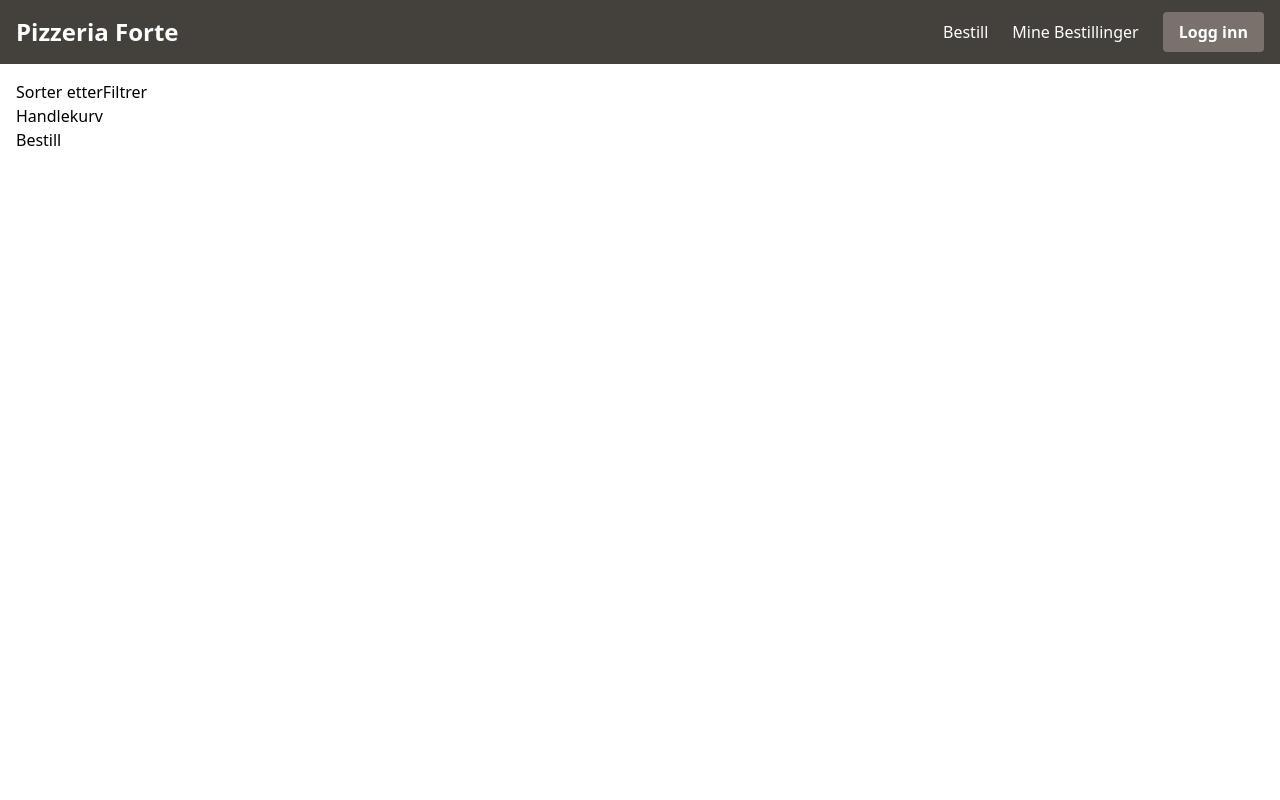
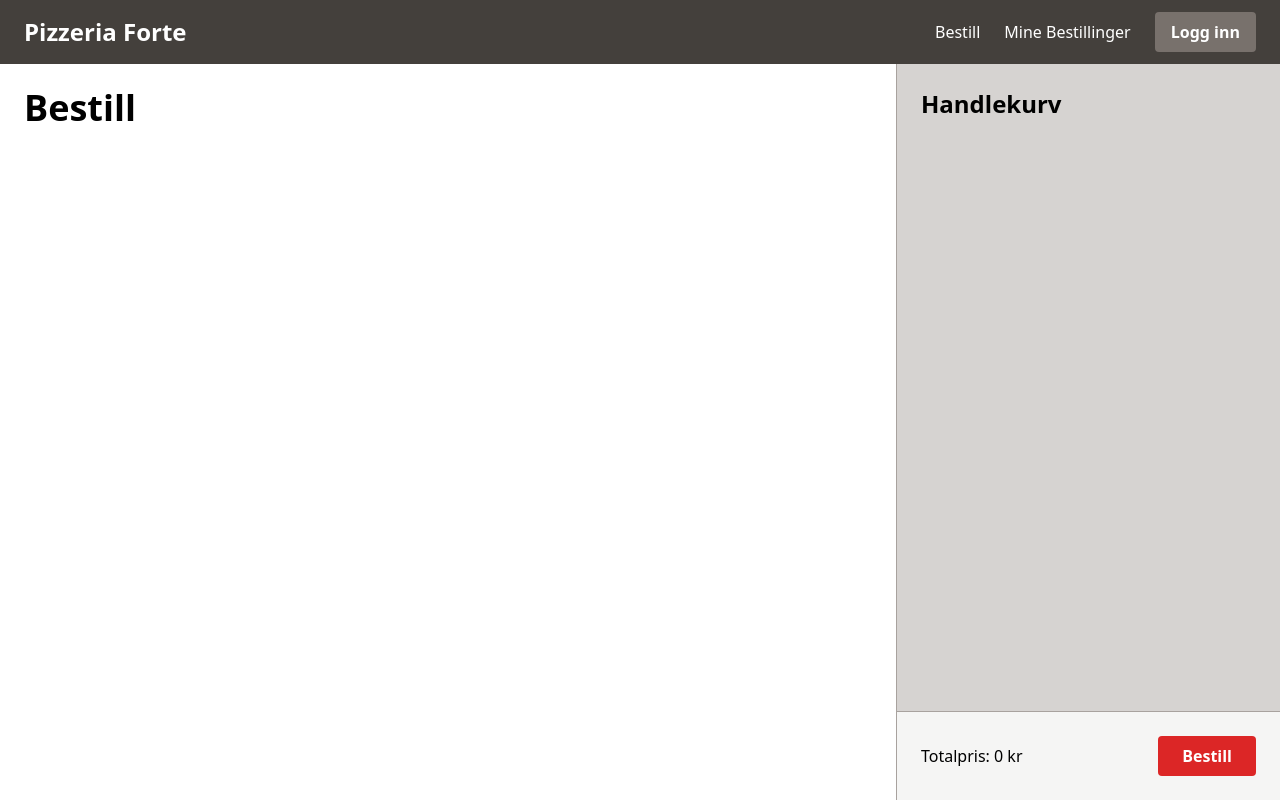
Before and after one commit to fortedigital/Developer-Academy-Frontend, a React (Create React App) app: page / in a window 1280 px wide. Built offline with nearby package versions, Linux system fonts and the light colour scheme.

Commit message:
Create shopping cart sidebar outline

```diff
--- a/src/components/Header.tsx
+++ b/src/components/Header.tsx
@@ -4,7 +4,7 @@ import { Link } from "react-router-dom";
 export default function Header() {
   return (
     <header className="bg-stone-700">
-      <div className="container mx-auto flex h-16 items-center gap-x-6 px-4 text-white">
+      <div className="mx-auto flex h-16 max-w-screen-2xl items-center gap-x-6 px-6 text-white">
         <h1 className="mr-auto text-center text-2xl font-bold">
           Pizzeria Forte
         </h1>
--- a/src/components/Layout.tsx
+++ b/src/components/Layout.tsx
@@ -7,9 +7,9 @@ type Props = {
 
 export default function Layout({ children }: Props) {
   return (
-    <div className="h-screen bg-white">
+    <div className="flex h-screen flex-col bg-white">
       <Header />
-      <div className="container mx-auto px-4 py-4">{children}</div>
+      <div className="grow">{children}</div>
     </div>
   );
 }
--- a/src/pages/NewOrder.tsx
+++ b/src/pages/NewOrder.tsx
@@ -1,4 +1,6 @@
 import React, { useState } from "react";
+
+import Heading from "../components/Heading";
 import { IPizza } from "../interfaces/pizza";
 import { PizzaCard } from "../components/PizzaCard";
 import { ShoppingCartContext } from "../App";
@@ -10,16 +12,27 @@ export default function NewOrder() {
     { name: "Funghi" },
     { name: "Hawaii" },
   ]);
+
   return (
-    <div id="order">
-      <button>Sorter etter</button>
-      <button>Filtrer</button>
-      {/*TODO: List all pizzas as PizzaCard*/}
-
-      <div id="sidemenu">
-        <p>Handlekurv</p>
+    <div className="flex h-full" id="order">
+      <div className="grow p-6">
+        <Heading>Bestill</Heading>
+        {/*TODO: List all pizzas as PizzaCard*/}
+      </div>
+      <div
+        className="flex w-72 flex-col border-l border-stone-400 xl:w-96"
+        id="sidemenu"
+      >
+        <div className="grow bg-stone-300 p-6">
+          <h2 className="text-2xl font-bold">Handlekurv</h2>
+        </div>
         {/*TODO: Display pizzas in shopping cart context*/}
-        <button>Bestill</button>
+        <div className="flex items-center justify-between border-t border-stone-400 bg-stone-100 p-6">
+          <p>Totalpris: {0} kr</p>
+          <button className="rounded bg-red-600 px-6 py-2 font-bold text-white hover:bg-red-500 active:bg-red-700">
+            Bestill
+          </button>
+        </div>
       </div>
     </div>
   );
```
